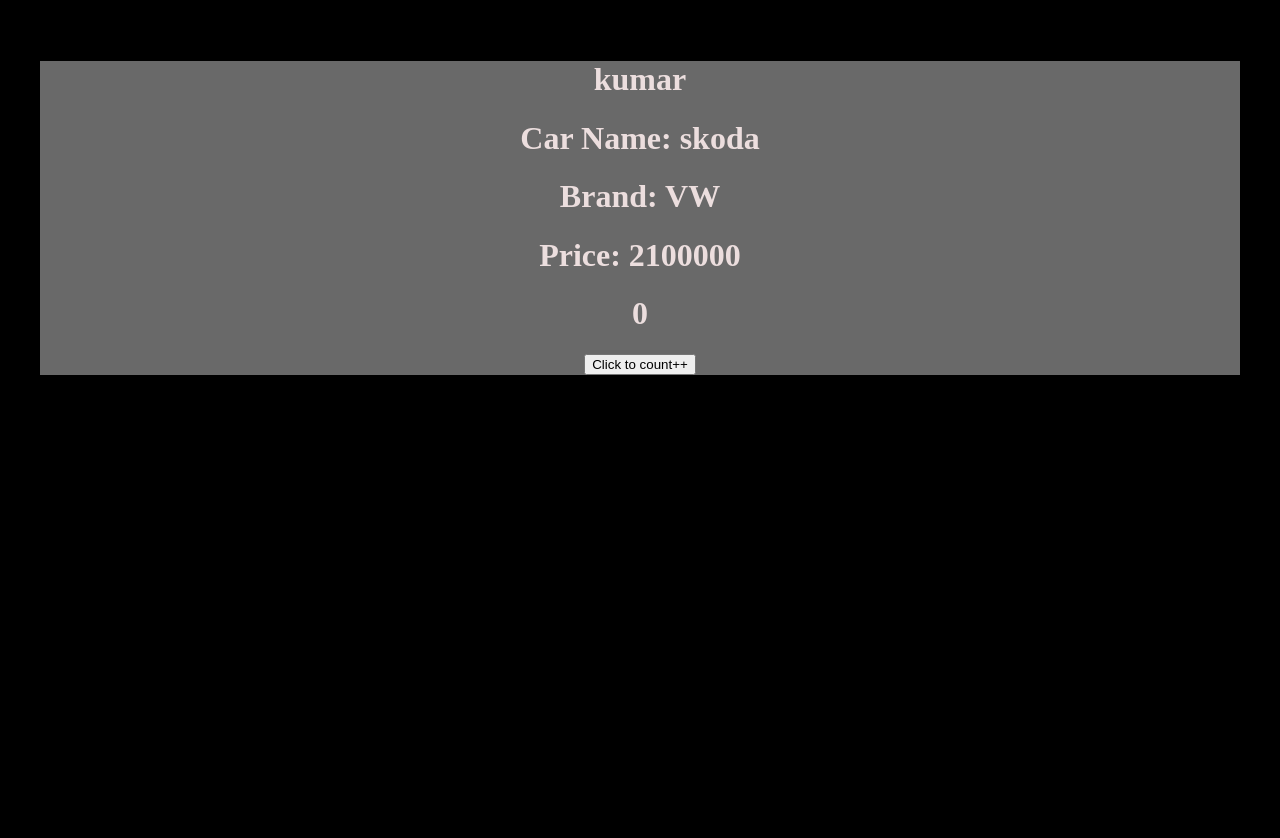
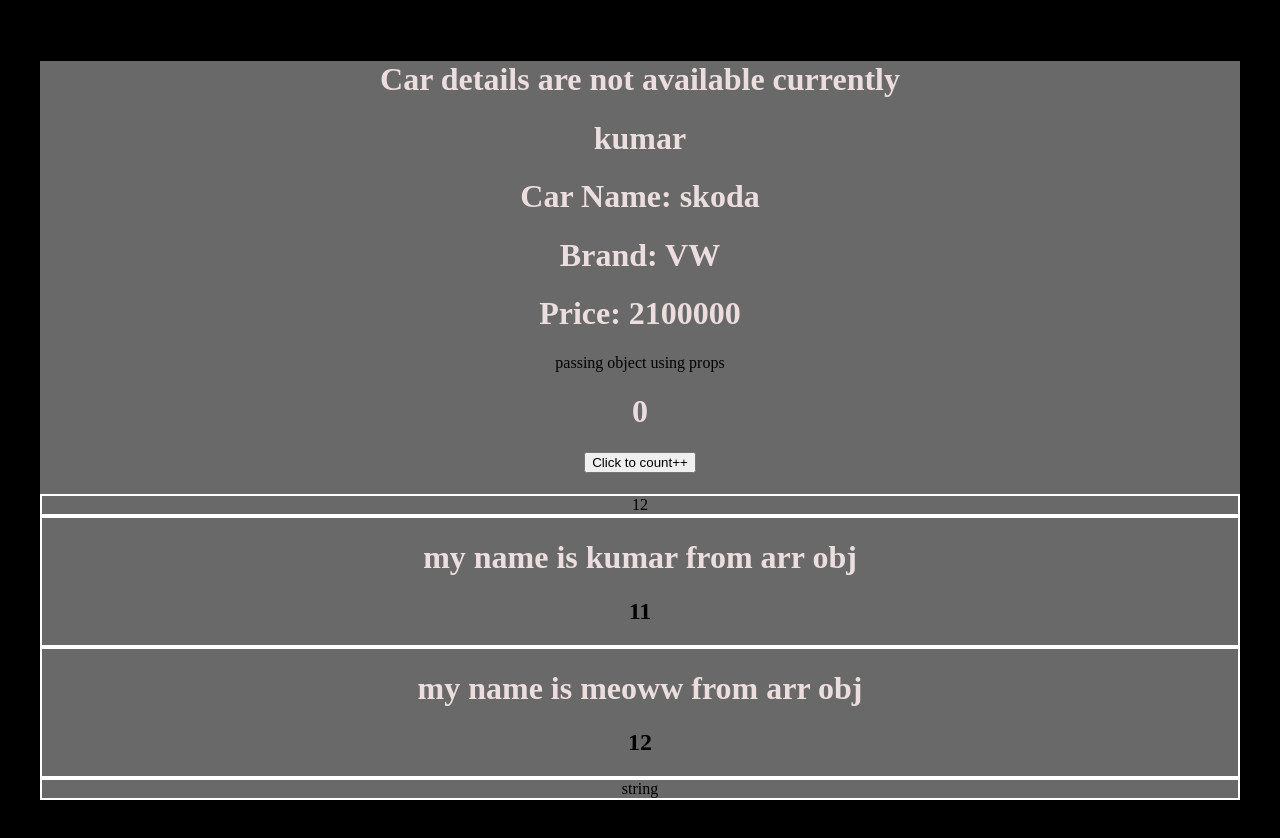
Before and after one commit to Vkumarlap/ReactTutorial, a React (Vite) app: page / in a window 1280 px wide. Before the commit the page ends 800 px from the top, so only its background shows below. Built offline with nearby package versions, Linux system fonts and the light colour scheme.

Commit message:
Added map() implementation with conditional rendering for mixed array types (object, string, number) using template literals

```diff
--- a/src/App.jsx
+++ b/src/App.jsx
@@ -1,8 +1,12 @@
 import './App.css'
 import FirstComp from './PropsContainer/FirstComp';
+import FourthComp from './PropsContainer/FourthComp';
 import SecondComp from './PropsContainer/SecondComp';
 import StateMng from './StateMng'
+import { useState } from 'react';
 function App(){
+
+const[select,setSelect]=useState(true);
 
   const mycar={
     name:"skoda",
@@ -11,9 +15,11 @@
   }
 
   return (<div className="container">
+    {select?<FirstComp name="Car details are not available currently"/>:<SecondComp mycar={mycar}/>}
        <FirstComp name="kumar" />
-       <SecondComp mycar= {mycar} />  {/*passing object using props */}
+       <SecondComp mycar= {mycar} />  passing object using props
        <StateMng />
+       <FourthComp />
   </div>)
 }
 
--- a/src/PropsContainer/FourthComp.jsx
+++ b/src/PropsContainer/FourthComp.jsx
@@ -0,0 +1,23 @@
+const FourthComp=()=>{
+
+    let arr=[12,{name:'kumar from arr obj',rollno:11},{name:'meoww from arr obj',rollno:12} ,"string"]
+return( <div>
+   <div>{arr.map((item,index)=>{
+    if(typeof item==="object"){
+     return(<div  style={{border: "2px solid white" }} key={index}>
+        <h1>my name is {item.name}</h1>
+        <h2>{item.rollno}</h2>
+
+        </div>
+     );}
+     return(
+        <div  style={{border: "2px solid white" }} key={index}>{item}</div>
+     );
+
+    })}</div>
+
+    </div>
+
+    )
+}
+export default FourthComp;
--- a/src/StateMng.jsx
+++ b/src/StateMng.jsx
@@ -3,9 +3,10 @@
 const StateMng=()=>{
 
     const [count,setcount]=useState(0);
-     const [msg,setmsg]=useState("");
+     const [msg,setmsg]=useState(" ");
 
 useEffect(()=>{
+     if(count!=0)
     setmsg("count changed");
 },[count]);
 
@@ -14,7 +15,7 @@
 return (<div>
 <h1>{count}</h1>
 <button type='button' onClick={()=>setcount(count+1)} >Click to count++</button>
-
+<h1>{msg}</h1>
 </div>);
 }
 
```
